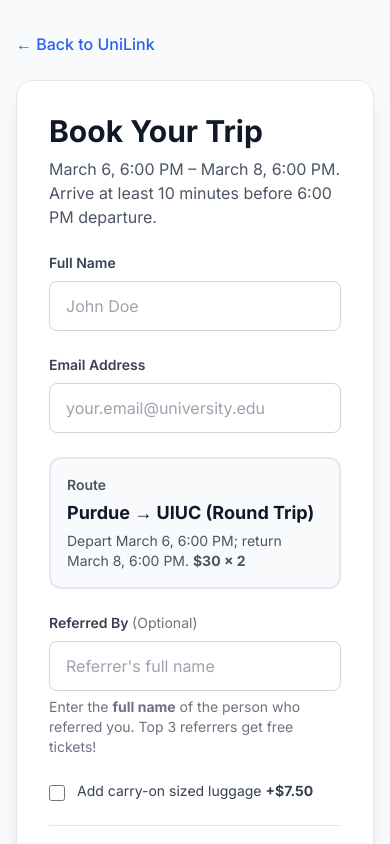
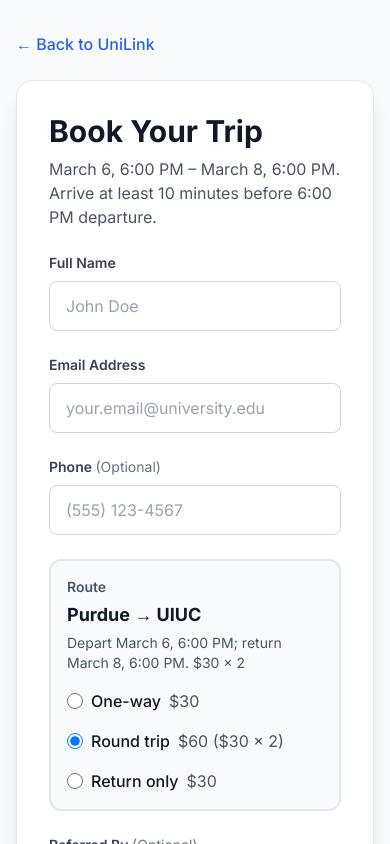
Before and after one commit to vrajsenthil/campus-connect, a Next.js app: page /booking in a window 390 px wide. Shown: the top 844 px of the page. Built offline with nearby package versions, Linux system fonts and the light colour scheme.

Commit message:
Add return-only option, phone field, one-way; show trip type and phone on admin

```diff
--- a/app/admin/bookings/page.tsx
+++ b/app/admin/bookings/page.tsx
@@ -7,10 +7,12 @@ interface Booking {
   id: string
   name?: string
   email: string
+  phone?: string | null
   homeLocation?: string
   destination?: string
   route?: string
   roundTrip?: boolean
+  returnOnly?: boolean
   lastMinuteFee?: boolean
   referrerName?: string | null
   addLuggage?: boolean
@@ -272,10 +274,13 @@ export default function BookingsAdminPage() {
                       Email
                     </th>
                     <th className="px-6 py-3 text-left text-xs font-medium text-gray-500 uppercase tracking-wider">
+                      Phone
+                    </th>
+                    <th className="px-6 py-3 text-left text-xs font-medium text-gray-500 uppercase tracking-wider">
                       Route
                     </th>
                     <th className="px-6 py-3 text-left text-xs font-medium text-gray-500 uppercase tracking-wider">
-                      Round Trip
+                      Trip type
                     </th>
                     <th className="px-6 py-3 text-left text-xs font-medium text-gray-500 uppercase tracking-wider">
                       Last Min.
@@ -310,6 +315,9 @@ export default function BookingsAdminPage() {
                         {booking.email}
                       </td>
                       <td className="px-6 py-4 whitespace-nowrap text-sm text-gray-500">
+                        {booking.phone || '—'}
+                      </td>
+                      <td className="px-6 py-4 whitespace-nowrap text-sm text-gray-500">
                         {(() => {
                           const r = getBookingRoute(booking)
                           if (!r) return '—'
@@ -324,7 +332,7 @@ export default function BookingsAdminPage() {
                         })()}
                       </td>
                       <td className="px-6 py-4 whitespace-nowrap text-sm text-gray-500">
-                        {booking.roundTrip ? 'Yes' : 'No'}
+                        {booking.returnOnly ? 'Return only' : booking.roundTrip ? 'Round trip' : 'One-way'}
                       </td>
                       <td className="px-6 py-4 whitespace-nowrap text-sm text-gray-500">
                         {booking.lastMinuteFee ? 'Yes' : 'No'}
@@ -391,15 +399,17 @@ export default function BookingsAdminPage() {
             <button
               onClick={() => {
                 const csv = [
-                  ['Name', 'Email', 'Route', 'Round Trip', 'Last Minute', 'Referred By', 'Luggage', 'Status', 'Booked'],
+                  ['Name', 'Email', 'Phone', 'Route', 'Trip type', 'Last Minute', 'Referred By', 'Luggage', 'Status', 'Booked'],
                   ...filteredBookings.map(booking => {
                     const r = getBookingRoute(booking)
                     const [from, to] = r ? r.split('-') : ['', '']
+                    const tripType = booking.returnOnly ? 'Return only' : booking.roundTrip ? 'Round trip' : 'One-way'
                     return [
                       booking.name || 'N/A',
                       booking.email,
+                      booking.phone || 'N/A',
                       r ? `${getSchoolDisplayName(from)} → ${getSchoolDisplayName(to)}` : 'N/A',
-                      booking.roundTrip ? 'Yes' : 'No',
+                      tripType,
                       booking.lastMinuteFee ? 'Yes' : 'No',
                       booking.referrerName || 'N/A',
                       booking.addLuggage ? 'Yes' : 'No',
--- a/app/api/bookings/checkout/route.ts
+++ b/app/api/bookings/checkout/route.ts
@@ -1,7 +1,8 @@
 import { NextRequest, NextResponse } from 'next/server'
 import Stripe from 'stripe'
 
-const ROUND_TRIP_PRICE_CENTS = 6000 // $60 — only route: Purdue → UIUC round trip
+const ONE_WAY_PRICE_CENTS = 3000 // $30
+const ROUND_TRIP_PRICE_CENTS = 6000 // $60 — Purdue → UIUC
 const LUGGAGE_PRICE_CENTS = 750 // $7.50
 const LAST_MINUTE_FEE_CENTS = 500 // $5
 const DEPARTURE_DATE = new Date('2025-03-06')
@@ -39,8 +40,10 @@ export async function POST(request: NextRequest) {
 
     const stripe = new Stripe(stripeSecretKey)
     const body = await request.json()
-    const { name, email, route, referrerName, addLuggage } = body
+    const { name, email, phone, route, roundTrip, returnOnly, referrerName, addLuggage } = body
     const effectiveRoute = route || ONLY_ROUTE
+    const isRoundTrip = roundTrip === true
+    const isReturnOnly = returnOnly === true
 
     if (!name?.trim() || !email?.trim()) {
       return NextResponse.json(
@@ -52,7 +55,7 @@ export async function POST(request: NextRequest) {
     const parsed = parseRoute(effectiveRoute)
     if (!parsed) {
       return NextResponse.json(
-        { error: 'Invalid route. Only Purdue → UIUC round trip is available.' },
+        { error: 'Invalid route. Only Purdue → UIUC is available.' },
         { status: 400 }
       )
     }
@@ -68,16 +71,27 @@ export async function POST(request: NextRequest) {
     }
 
     const lastMinute = isWithinLastMinuteWindow()
+    const baseCents = isRoundTrip ? ROUND_TRIP_PRICE_CENTS : ONE_WAY_PRICE_CENTS
+    const productName = isReturnOnly
+      ? 'UniLink Purdue → UIUC Return Only Bus Ticket'
+      : isRoundTrip
+        ? 'UniLink Purdue → UIUC Round Trip Bus Ticket'
+        : 'UniLink Purdue → UIUC One-Way Bus Ticket'
+    const productDesc = isReturnOnly
+      ? `March 8, 6:00 PM. Purdue to UIUC return only. Arrive 10 minutes before 6:00 PM departure.`
+      : isRoundTrip
+        ? `March 6, 6:00 PM – March 8, 6:00 PM. Purdue to UIUC round trip. Arrive 10 minutes before 6:00 PM departure.`
+        : `March 6, 6:00 PM. Purdue to UIUC one-way. Arrive 10 minutes before 6:00 PM departure.`
     const lineItems: Stripe.Checkout.SessionCreateParams.LineItem[] = [
       {
         price_data: {
           currency: 'usd',
           product_data: {
-            name: 'UniLink Purdue → UIUC Round Trip Bus Ticket',
-            description: `March 6, 6:00 PM – March 8, 6:00 PM. Purdue to UIUC round trip. Arrive 10 minutes before 6:00 PM departure.`,
+            name: productName,
+            description: productDesc,
             images: [],
           },
-          unit_amount: ROUND_TRIP_PRICE_CENTS,
+          unit_amount: baseCents,
         },
         quantity: 1,
       },
@@ -124,10 +138,12 @@ export async function POST(request: NextRequest) {
       metadata: {
         name: name.trim(),
         email: email.toLowerCase(),
+        phone: (phone && String(phone).trim()) || '',
         route: effectiveRoute,
         homeLocation,
         destination,
-        roundTrip: 'true',
+        roundTrip: isRoundTrip ? 'true' : 'false',
+        returnOnly: isReturnOnly ? 'true' : 'false',
         referrerName: referrerName?.trim() || '',
         addLuggage: addLuggage ? 'true' : 'false',
         lastMinute: lastMinute ? 'true' : 'false',
--- a/app/api/bookings/confirm/route.ts
+++ b/app/api/bookings/confirm/route.ts
@@ -90,10 +90,12 @@ export async function POST(request: NextRequest) {
       stripeSessionId: session_id,
       name: metadata.name || '',
       email: metadata.email.toLowerCase(),
+      phone: metadata.phone || null,
       homeLocation: homeLocation || (route ? route.split('-')[0] : ''),
       destination: destination || (route ? route.split('-')[1] : ''),
       route: route || `${homeLocation}-${destination}`,
       roundTrip: metadata.roundTrip === 'true',
+      returnOnly: metadata.returnOnly === 'true',
       referrerName: metadata.referrerName || null,
       addLuggage: metadata.addLuggage === 'true',
       lastMinuteFee: metadata.lastMinute === 'true',
--- a/app/booking/page.tsx
+++ b/app/booking/page.tsx
@@ -6,13 +6,14 @@ import Link from 'next/link'
 const TRIP_DEPARTURE = 'March 6, 2025 at 6:00 PM'
 const TRIP_RETURN = 'March 8, 2025 at 6:00 PM'
 const DEPARTURE_DATE = new Date('2025-03-06') // March 6, 2025
-const ROUND_TRIP_PRICE = 60 // Only route: Purdue → UIUC round trip
+const ONE_WAY_PRICE = 30
+const ROUND_TRIP_PRICE = 60 // $30 × 2
 const LUGGAGE_PRICE = 7.5
 const LAST_MINUTE_FEE = 5
 const LAST_MINUTE_DAYS = 5
 
 const ROUTE_VALUE = 'purdue-uiuc' as const
-const ROUTE_LABEL = 'Purdue → UIUC (Round Trip)'
+const ROUTE_LABEL = 'Purdue → UIUC'
 
 function isWithinLastMinuteWindow(): boolean {
   const now = new Date()
@@ -24,9 +25,13 @@ function isWithinLastMinuteWindow(): boolean {
   return daysUntil >= 1 && daysUntil <= LAST_MINUTE_DAYS
 }
 
+type TripType = 'one-way' | 'round-trip' | 'return-only'
+
 export default function BookingPage() {
   const [name, setName] = useState('')
   const [email, setEmail] = useState('')
+  const [phone, setPhone] = useState('')
+  const [tripType, setTripType] = useState<TripType>('round-trip')
   const [referrerName, setReferrerName] = useState('')
   const [addLuggage, setAddLuggage] = useState(false)
   const [acceptTerms, setAcceptTerms] = useState(false)
@@ -35,9 +40,11 @@ export default function BookingPage() {
 
   const validateEmail = (email: string) => /^[^\s@]+@[^\s@]+\.[^\s@]+$/.test(email)
   const lastMinute = isWithinLastMinuteWindow()
-
+  const baseFare = tripType === 'round-trip' ? ROUND_TRIP_PRICE : ONE_WAY_PRICE
   const subtotal =
-    ROUND_TRIP_PRICE + (addLuggage ? LUGGAGE_PRICE : 0) + (lastMinute ? LAST_MINUTE_FEE : 0)
+    baseFare + (addLuggage ? LUGGAGE_PRICE : 0) + (lastMinute ? LAST_MINUTE_FEE : 0)
+  const roundTrip = tripType === 'round-trip'
+  const returnOnly = tripType === 'return-only'
 
   const handleSubmit = async (e: React.FormEvent) => {
     e.preventDefault()
@@ -73,8 +80,10 @@ export default function BookingPage() {
         body: JSON.stringify({
           name: name.trim(),
           email,
+          phone: phone.trim() || undefined,
           route: ROUTE_VALUE,
-          roundTrip: true,
+          roundTrip,
+          returnOnly,
           referrerName: referrerName.trim() || undefined,
           addLuggage,
         }),
@@ -151,12 +160,69 @@ export default function BookingPage() {
               />
             </div>
 
+            <div>
+              <label htmlFor="phone" className="block text-sm font-semibold text-gray-700 mb-2">
+                Phone <span className="text-gray-500 font-normal">(Optional)</span>
+              </label>
+              <input
+                type="tel"
+                id="phone"
+                value={phone}
+                onChange={(e) => setPhone(e.target.value)}
+                placeholder="(555) 123-4567"
+                className="w-full px-4 py-3 rounded-lg border border-gray-300 bg-white text-gray-900 focus:ring-2 focus:ring-blue-500 focus:border-transparent outline-none"
+                disabled={status === 'loading'}
+              />
+            </div>
+
             <div className="rounded-xl border-2 border-slate-200 bg-slate-50 p-4">
               <div className="text-sm font-semibold text-gray-600 mb-1">Route</div>
               <div className="text-lg font-bold text-gray-900">{ROUTE_LABEL}</div>
               <p className="mt-1 text-sm text-gray-600">
-                Depart March 6, 6:00 PM; return March 8, 6:00 PM. <strong>$30 × 2</strong>
+                {tripType === 'round-trip'
+                  ? 'Depart March 6, 6:00 PM; return March 8, 6:00 PM. $30 × 2'
+                  : tripType === 'return-only'
+                    ? 'Return March 8, 6:00 PM only. $30'
+                    : 'Depart March 6, 6:00 PM only. $30'}
               </p>
+              <div className="mt-4 flex flex-wrap gap-4 sm:gap-6">
+                <label className="flex cursor-pointer items-center gap-2">
+                  <input
+                    type="radio"
+                    name="tripType"
+                    checked={tripType === 'one-way'}
+                    onChange={() => setTripType('one-way')}
+                    className="h-4 w-4 border-gray-300 text-blue-600 focus:ring-blue-500"
+                    disabled={status === 'loading'}
+                  />
+                  <span className="font-medium text-gray-900">One-way</span>
+                  <span className="text-gray-600">$30</span>
+                </label>
+                <label className="flex cursor-pointer items-center gap-2">
+                  <input
+                    type="radio"
+                    name="tripType"
+                    checked={tripType === 'round-trip'}
+                    onChange={() => setTripType('round-trip')}
+                    className="h-4 w-4 border-gray-300 text-blue-600 focus:ring-blue-500"
+                    disabled={status === 'loading'}
+                  />
+                  <span className="font-medium text-gray-900">Round trip</span>
+                  <span className="text-gray-600">$60 ($30 × 2)</span>
+                </label>
+                <label className="flex cursor-pointer items-center gap-2">
+                  <input
+                    type="radio"
+                    name="tripType"
+                    checked={tripType === 'return-only'}
+                    onChange={() => setTripType('return-only')}
+                    className="h-4 w-4 border-gray-300 text-blue-600 focus:ring-blue-500"
+                    disabled={status === 'loading'}
+                  />
+                  <span className="font-medium text-gray-900">Return only</span>
+                  <span className="text-gray-600">$30</span>
+                </label>
+              </div>
             </div>
 
             <div>
@@ -193,8 +259,15 @@ export default function BookingPage() {
 
             <div className="border-t border-gray-200 pt-4 space-y-2">
               <div className="flex justify-between text-gray-700">
-                <span>Purdue → UIUC round trip</span>
-                <span>$30 × 2</span>
+                <span>
+                  Purdue → UIUC{' '}
+                  {tripType === 'round-trip'
+                    ? 'round trip'
+                    : tripType === 'return-only'
+                      ? 'return only'
+                      : 'one-way'}
+                </span>
+                <span>{tripType === 'round-trip' ? '$30 × 2' : '$30.00'}</span>
               </div>
               {addLuggage && (
                 <div className="flex justify-between text-gray-700">
--- a/app/booking/success/page.tsx
+++ b/app/booking/success/page.tsx
@@ -11,10 +11,12 @@ function BookingSuccessContent() {
   const [booking, setBooking] = useState<{
     name?: string
     email?: string
+    phone?: string | null
     homeLocation?: string
     destination?: string
     route?: string
     roundTrip?: boolean
+    returnOnly?: boolean
     addLuggage?: boolean
     tripDeparture?: string
     tripReturn?: string
@@ -102,7 +104,10 @@ function BookingSuccessContent() {
         <div className="bg-white rounded-2xl shadow-xl border border-gray-200 p-8 md:p-10">
           <h1 className="text-3xl font-bold text-gray-900 mb-2">Booking Confirmed</h1>
           <p className="text-gray-600 mb-6">
-            Thank you for booking with UniLink. Arrive at least 10 minutes before 6:00 PM on March 6.
+            Thank you for booking with UniLink.{' '}
+            {booking?.returnOnly
+              ? 'Arrive at least 10 minutes before 6:00 PM on March 8 (return departure).'
+              : 'Arrive at least 10 minutes before 6:00 PM on March 6.'}
           </p>
 
           {booking && (
@@ -113,14 +118,21 @@ function BookingSuccessContent() {
               {booking.email && (
                 <p><strong>Email:</strong> {booking.email}</p>
               )}
+              {booking.phone && (
+                <p><strong>Phone:</strong> {booking.phone}</p>
+              )}
               {routeLabel && (
                 <p><strong>Route:</strong> {routeLabel}</p>
               )}
-              {booking.roundTrip && (
-                <p><strong>Trip type:</strong> Round trip</p>
+              <p><strong>Trip type:</strong> {booking.returnOnly ? 'Return only' : booking.roundTrip ? 'Round trip' : 'One-way'}</p>
+              {booking.returnOnly ? (
+                <p><strong>Departure:</strong> March 8, 2025 at 6:00 PM (return leg)</p>
+              ) : (
+                <>
+                  <p><strong>Departure:</strong> March 6, 2025 at 6:00 PM</p>
+                  <p><strong>Return:</strong> March 8, 2025 at 6:00 PM</p>
+                </>
               )}
-              <p><strong>Departure:</strong> March 6, 2025 at 6:00 PM</p>
-              <p><strong>Return:</strong> March 8, 2025 at 6:00 PM</p>
               {booking.addLuggage && (
                 <p><strong>Luggage:</strong> Carry-on included</p>
               )}
```
